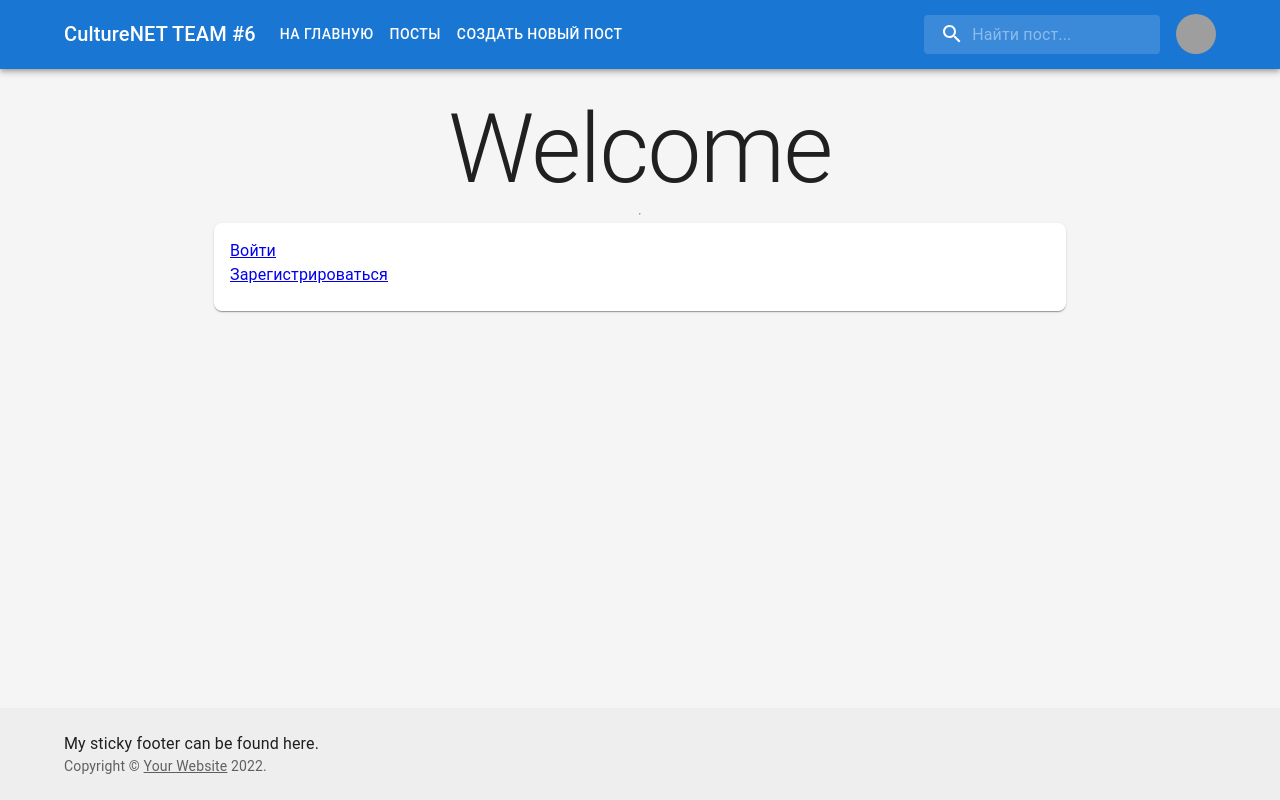
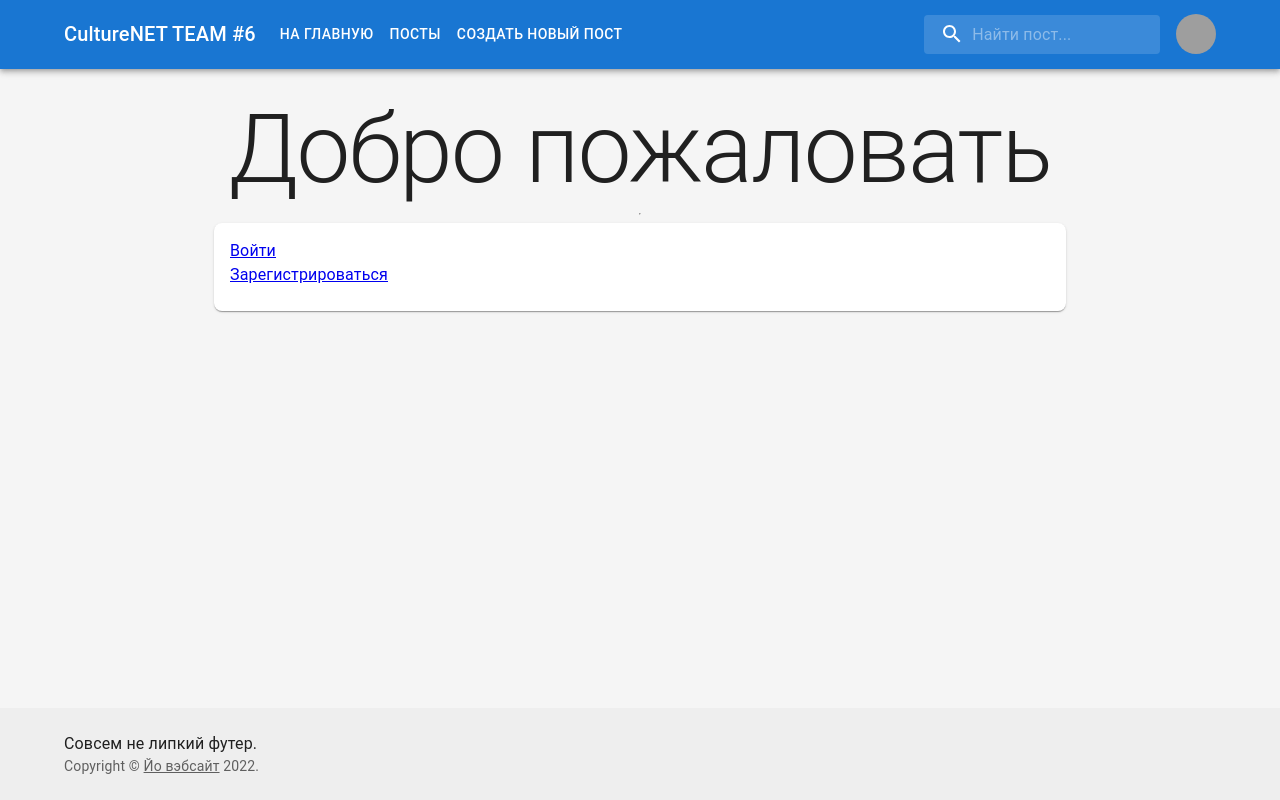
Before and after one commit to eXoriare/FinalProjectSb, a React (Create React App) app: page /logout in a window 1280 px wide. Built offline with nearby package versions, Linux system fonts and the light colour scheme; grey boxes are pictures that could not be loaded.

Commit message:
ver 1.0 cmpltd

```diff
--- a/src/components/Footer/Footer.jsx
+++ b/src/components/Footer/Footer.jsx
@@ -4,8 +4,8 @@ function Copyright() {
   return (
     <Typography variant="body2" color="text.secondary">
       {"Copyright © "}
-      <Link color="inherit" href="https://mui.com/">
-        Your Website
+      <Link color="inherit" href="http://pm1.narvii.com/7531/c5a07a6fd28673dd35bc2539a9e6377f86e5243cr1-474-374v2_uhq.jpg">
+        Йо вэбсайт
       </Link>{" "}
       {new Date().getFullYear()}
       {"."}
@@ -29,7 +29,7 @@ function Footer() {
     >
       <Container maxWidth="lg">
         <Typography variant="body1">
-          My sticky footer can be found here.
+          Совсем не липкий футер.
         </Typography>
         <Copyright />
       </Container>
--- a/src/components/Main/Main.jsx
+++ b/src/components/Main/Main.jsx
@@ -8,7 +8,7 @@ const Main = () => {
 
 	return (
 		<>
-			<Typography textAlign="center" variant="h1">Welcome</Typography>
+			<Typography textAlign="center" variant="h1">Добро пожаловать</Typography>
 			<hr />
 			<CardContent
 					sx={{
--- a/src/components/NavBar/NavBar.jsx
+++ b/src/components/NavBar/NavBar.jsx
@@ -209,7 +209,7 @@ const NavBar = () => {
           <Box sx={{ flexGrow: 0 }}>
             <Tooltip title="Действия с аккаунтом">
               <IconButton onClick={handleOpenUserMenu} sx={{ p: 0 }}>
-                <Avatar alt="Remy Sharp" src="https://bipbap.ru/wp-content/uploads/2019/06/01.-kartinki-dlya-ld-640x369.jpg" />
+                <Avatar alt="avatar" src="https://bipbap.ru/wp-content/uploads/2019/06/01.-kartinki-dlya-ld-640x369.jpg" />
               </IconButton>
             </Tooltip>
             <Menu
```
